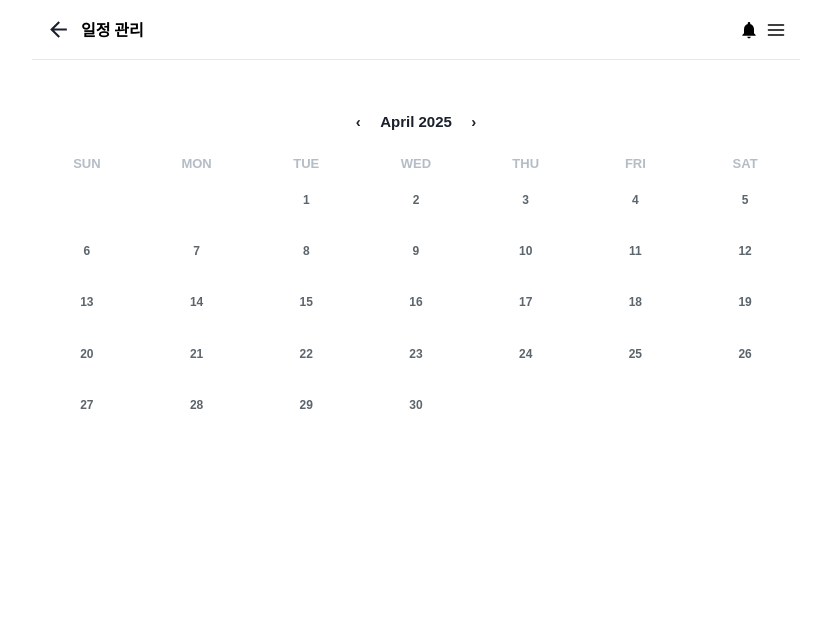
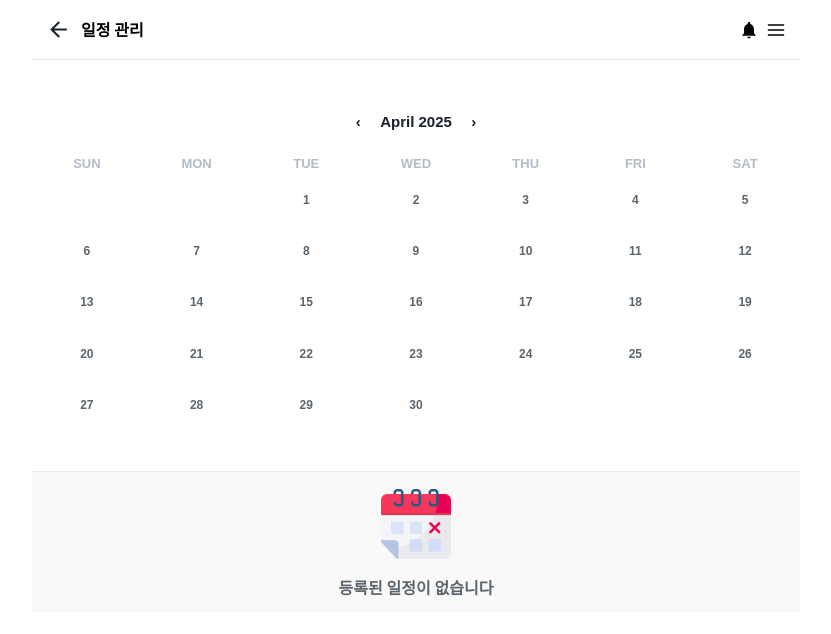
Before and after one commit to la-vie-est-belle-application/Client, a React (Vite) app: page /schedule/manage in a window 1280 px wide. Shown: the top 634 px of the page, without its empty margins (224-1055 px from the left). Built offline with nearby package versions, Linux system fonts and the light colour scheme.

Commit message:
Feat: 선택된 날짜 클릭 시 정렬된 상태로 저장

```diff
--- /dev/null
+++ b/src/common/components/NoScheduleItem/NoScheduleItem.tsx
@@ -0,0 +1,27 @@
+import Typography from "@components/Typography/Typography";
+import styled from "styled-components";
+
+const NoScheduleItem = () => {
+  return (
+    <Container>
+      <StyledImg src="/assets/schedule-red.svg" alt="달력"></StyledImg>
+      <Typography type="subtitle6" color="gray700">
+        등록된 일정이 없습니다
+      </Typography>
+    </Container>
+  );
+};
+
+export default NoScheduleItem;
+
+const Container = styled.div`
+  display: flex;
+  align-items: center;
+  flex-direction: column;
+  gap: 1.2rem;
+`;
+
+const StyledImg = styled.img`
+  width: 8rem;
+  height: 8rem;
+`;
--- a/src/hooks/useCalendar.tsx
+++ b/src/hooks/useCalendar.tsx
@@ -16,7 +16,8 @@ const checkDuplicateDatesReducer = (
   if (isDuplicate) {
     return dates.filter((d) => d && d.getTime() !== date.getTime());
   } else {
-    return [...dates, date];
+    const newDates = [...dates, date];
+    return newDates.sort((a, b) => (a && b ? a.getTime() - b.getTime() : 0));
   }
 };
 
--- a/src/pages/schedule/manage/ScheduleManage.tsx
+++ b/src/pages/schedule/manage/ScheduleManage.tsx
@@ -4,6 +4,8 @@ import Header from "@layout/Header";
 import styled from "styled-components";
 import ScheduleCalendar from "../calendar/ScheduleCalendar";
 import ScheduleItem from "../scheduleItem/ScheduleItem";
+import { COLORS } from "@constants/color";
+import NoScheduleItem from "@components/NoScheduleItem/NoScheduleItem";
 
 const ScheduleManage = () => {
   const { selectedDates, onSelectedDateChange } = useCalendar();
@@ -12,9 +14,9 @@ const ScheduleManage = () => {
     <StyledContainer>
       <Header title="일정 관리" />
       <ScheduleCalendar onSelectedDateChange={onSelectedDateChange} />
-      {selectedDates.length > 0 && (
-        <>
-          <StyledSelectedScheduleItemWrap>
+      <StyledSelectedScheduleItemWrap>
+        {selectedDates.length > 0 ? (
+          <>
             {selectedDates.map((date, index) => (
               <ScheduleItem
                 key={index}
@@ -22,10 +24,12 @@ const ScheduleManage = () => {
                 onSelectedDateChange={onSelectedDateChange}
               />
             ))}
-          </StyledSelectedScheduleItemWrap>
-          <ButtonGroup />
-        </>
-      )}
+            <ButtonGroup />
+          </>
+        ) : (
+          <NoScheduleItem />
+        )}
+      </StyledSelectedScheduleItemWrap>
     </StyledContainer>
   );
 };
@@ -40,4 +44,7 @@ const StyledSelectedScheduleItemWrap = styled.div`
   display: flex;
   flex-direction: column;
   gap: 1.2rem;
+  border-top: 0.1rem solid ${COLORS.gray300};
+  padding: 1.2rem;
+  background-color: ${COLORS.gray100};
 `;
```
Also changed, not shown: 1 other file (tests, documents, lock files or other folders).
